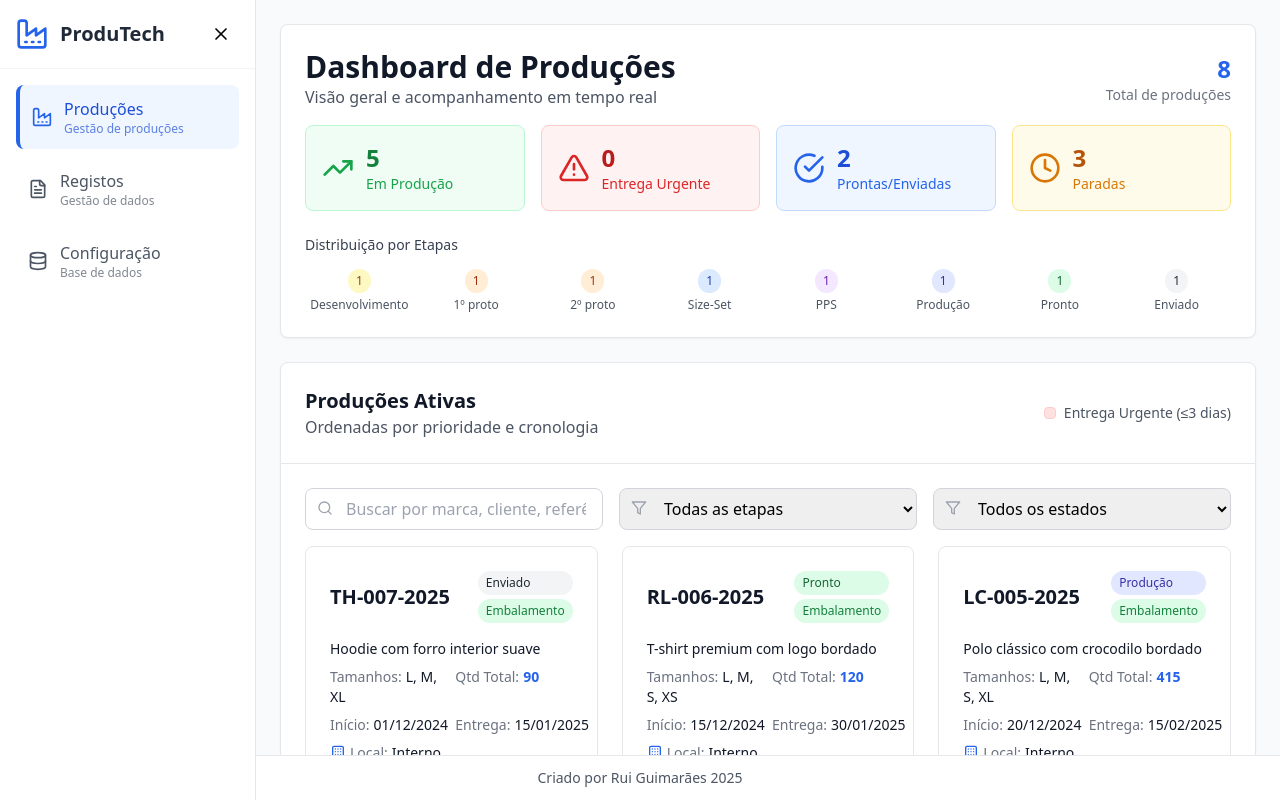
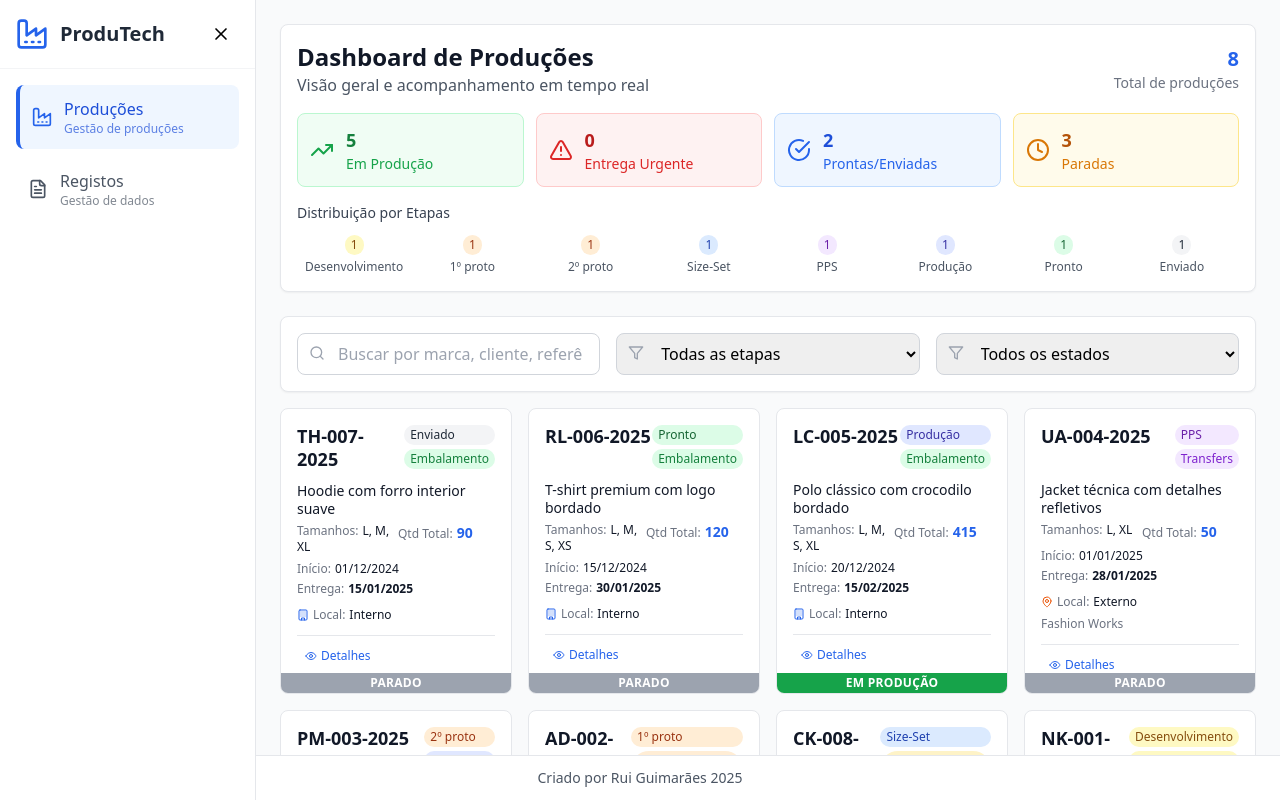
Before and after one commit to meg4m4n/producao, a React (Vite) app: page / in a window 1280 px wide. Shown: the top 800 px of the page. Built offline with nearby package versions, Linux system fonts and the light colour scheme.

Commit message:
Add files via upload

```diff
--- a/src/App.tsx
+++ b/src/App.tsx
@@ -2,7 +2,6 @@ import React, { useState } from 'react';
 import Layout from './components/Layout';
 import Producoes from './pages/Producoes';
 import Registos from './pages/Registos';
-import Config from './pages/Config';
 import { PageType } from './types';
 
 function App() {
@@ -14,8 +13,6 @@ function App() {
         return <Producoes />;
       case 'registos':
         return <Registos />;
-      case 'config':
-        return <Config />;
       default:
         return <Producoes />;
     }
--- a/src/components/ProducoesList.tsx
+++ b/src/components/ProducoesList.tsx
@@ -1,5 +1,5 @@
 import React, { useState, useMemo } from 'react';
-import { Edit, Trash2, Package, Calendar, User, Hash, FileText, Search, Filter, MapPin, Building, Eye } from 'lucide-react';
+import { Edit, Trash2, Package, Search, Filter, MapPin, Building, Eye } from 'lucide-react';
 import { Producao, Etapa, Estado } from '../types';
 import { etapas, estados } from '../data/mockData';
 import ProducaoDetailsModal from './ProducaoDetailsModal';
@@ -94,7 +94,8 @@ const ProducoesList: React.FC<ProducoesListProps> = ({
   return (
     <div className="space-y-4">
       {/* Filtros */}
-      <div className="grid grid-cols-1 md:grid-cols-3 gap-4">
+      <div className="bg-white rounded-lg shadow-sm border border-gray-200 p-4">
+        <div className="grid grid-cols-1 md:grid-cols-3 gap-4">
         {/* Busca */}
         <div className="relative">
           <Search className="absolute left-3 top-3 w-4 h-4 text-gray-400" />
@@ -137,14 +138,15 @@ const ProducoesList: React.FC<ProducoesListProps> = ({
           </select>
         </div>
       </div>
+      </div>
 
       {/* Lista de Produções */}
-      <div className="grid grid-cols-1 lg:grid-cols-2 xl:grid-cols-3 gap-6">
+      <div className="grid grid-cols-1 md:grid-cols-2 lg:grid-cols-3 xl:grid-cols-4 2xl:grid-cols-5 gap-4">
         {producoesFiltradas.map((producao) => (
           <div
             key={producao.id}
             className={`
-              rounded-lg border p-6 hover:shadow-md transition-all duration-200 relative overflow-hidden
+              rounded-lg border p-4 hover:shadow-md transition-all duration-200 relative overflow-hidden
               ${isUrgent(producao.dataEstimadaEntrega)
                 ? 'bg-red-50 border-red-200'
                 : 'bg-white border-gray-200'
@@ -152,85 +154,89 @@ const ProducoesList: React.FC<ProducoesListProps> = ({
             `}
           >
             {/* Título - Apenas Referência Interna */}
-            <div className="flex items-center justify-between mb-4">
-              <h3 className="text-xl font-bold text-gray-900">{producao.referenciaInterna}</h3>
+            <div className="flex items-start justify-between mb-3">
+              <h3 className="text-lg font-bold text-gray-900 leading-tight">{producao.referenciaInterna}</h3>
               <div className="flex flex-col space-y-1">
-                <span className={`inline-flex px-2 py-1 rounded-full text-xs font-medium ${getEtapaColor(producao.etapa)}`}>
+                <span className={`inline-flex px-1.5 py-0.5 rounded-full text-xs font-medium ${getEtapaColor(producao.etapa)}`}>
                   {producao.etapa}
                 </span>
-                <span className={`inline-flex px-2 py-1 rounded-full text-xs font-medium ${getEstadoColor(producao.estado)}`}>
+                <span className={`inline-flex px-1.5 py-0.5 rounded-full text-xs font-medium ${getEstadoColor(producao.estado)}`}>
                   {producao.estado}
                 </span>
               </div>
             </div>
 
             {/* Informações Principais (texto menor) */}
-            <div className="space-y-2 text-sm text-gray-600 mb-4">
-              <p className="font-medium text-gray-900">{producao.descricao}</p>
+            <div className="space-y-1.5 text-xs text-gray-600 mb-3">
+              <p className="font-medium text-gray-900 text-sm leading-tight">{producao.descricao}</p>
 
-              <div className="grid grid-cols-2 gap-2">
+              <div className="grid grid-cols-2 gap-1">
                 <div>
                   <span className="text-gray-500">Tamanhos:</span>
-                  <span className="ml-1 text-gray-900">{getTamanhosResumo(producao)}</span>
+                  <span className="ml-1 text-gray-900 font-medium">{getTamanhosResumo(producao)}</span>
                 </div>
                 <div>
                   <span className="text-gray-500">Qtd Total:</span>
-                  <span className="ml-1 font-bold text-blue-600">{getQuantidadeTotal(producao)}</span>
+                  <span className="ml-1 font-bold text-blue-600 text-sm">{getQuantidadeTotal(producao)}</span>
                 </div>
               </div>
 
-              <div className="grid grid-cols-2 gap-2">
+              <div className="grid grid-cols-1 gap-1">
                 <div>
                   <span className="text-gray-500">Início:</span>
-                  <span className="ml-1 text-gray-900">
+                  <span className="ml-1 text-gray-900 font-medium">
                     {new Date(producao.dataInicio).toLocaleDateString('pt-PT')}
                   </span>
                 </div>
                 <div>
                   <span className="text-gray-500">Entrega:</span>
-                  <span className={`ml-1 ${isUrgent(producao.dataEstimadaEntrega) ? 'text-red-700 font-bold' : 'text-gray-900'}`}>
+                  <span className={`ml-1 font-bold ${isUrgent(producao.dataEstimadaEntrega) ? 'text-red-700' : 'text-gray-900'}`}>
                     {new Date(producao.dataEstimadaEntrega).toLocaleDateString('pt-PT')}
                   </span>
                 </div>
               </div>
 
-              <div className="flex items-center space-x-1">
+              <div className="flex items-center space-x-1 pt-1">
                 {producao.localProducao === 'Interno' ? (
-                  <Building className="w-4 h-4 text-blue-600" />
+                  <Building className="w-3 h-3 text-blue-600" />
                 ) : (
-                  <MapPin className="w-4 h-4 text-orange-600" />
+                  <MapPin className="w-3 h-3 text-orange-600" />
                 )}
                 <span className="text-gray-500">Local:</span>
-                <span className="text-gray-900">
+                <span className="text-gray-900 font-medium">
                   {producao.localProducao}
-                  {producao.empresaExterna && ` - ${producao.empresaExterna}`}
                 </span>
               </div>
+              {producao.empresaExterna && (
+                <div className="text-xs text-gray-500 truncate">
+                  {producao.empresaExterna}
+                </div>
+              )}
             </div>
 
             {/* Actions */}
-            <div className="flex justify-between items-center pt-3 border-t border-gray-200">
+            <div className="flex justify-between items-center pt-2 border-t border-gray-200">
               <button
                 onClick={() => setDetailsModal({ isOpen: true, producao })}
-                className="flex items-center space-x-2 px-3 py-2 text-blue-600 hover:bg-blue-50 rounded-lg transition-colors"
+                className="flex items-center space-x-1 px-2 py-1 text-blue-600 hover:bg-blue-50 rounded transition-colors"
               >
-                <Eye className="w-4 h-4" />
-                <span className="text-sm font-medium">Ver Detalhes</span>
+                <Eye className="w-3 h-3" />
+                <span className="text-xs font-medium">Detalhes</span>
               </button>
 
               {showActions && (
-                <div className="flex space-x-2">
+                <div className="flex space-x-1">
                   <button
                     onClick={() => onEdit?.(producao)}
-                    className="p-2 text-gray-400 hover:text-blue-600 transition-colors"
+                    className="p-1 text-gray-400 hover:text-blue-600 transition-colors"
                   >
-                    <Edit className="w-4 h-4" />
+                    <Edit className="w-3 h-3" />
                   </button>
                   <button
                     onClick={() => onDelete?.(producao.id)}
-                    className="p-2 text-gray-400 hover:text-red-600 transition-colors"
+                    className="p-1 text-gray-400 hover:text-red-600 transition-colors"
                   >
-                    <Trash2 className="w-4 h-4" />
+                    <Trash2 className="w-3 h-3" />
                   </button>
                 </div>
               )}
@@ -238,7 +244,7 @@ const ProducoesList: React.FC<ProducoesListProps> = ({
 
             {/* Status Bar */}
             <div className={`
-              absolute bottom-0 left-0 right-0 py-1 px-4 text-center text-xs font-bold tracking-wide
+              absolute bottom-0 left-0 right-0 py-0.5 px-2 text-center text-xs font-bold tracking-wide
               ${producao.emProducao
                 ? 'bg-green-600 text-white'
                 : 'bg-gray-400 text-white'
@@ -251,8 +257,8 @@ const ProducoesList: React.FC<ProducoesListProps> = ({
       </div>
 
       {producoesFiltradas.length === 0 && (
-        <div className="text-center py-12">
-          <Package className="w-12 h-12 text-gray-400 mx-auto mb-4" />
+        <div className="bg-white rounded-lg shadow-sm border border-gray-200 text-center py-8">
+          <Package className="w-8 h-8 text-gray-400 mx-auto mb-2" />
           <p className="text-gray-500">Nenhuma produção encontrada</p>
         </div>
       )}
--- a/src/components/Sidebar.tsx
+++ b/src/components/Sidebar.tsx
@@ -1,5 +1,5 @@
 import React from 'react';
-import { Factory, FileText, Settings, Menu, X, Database } from 'lucide-react';
+import { Factory, FileText, Menu, X } from 'lucide-react';
 import { PageType } from '../types';
 
 interface SidebarProps {
@@ -22,12 +22,6 @@ const Sidebar: React.FC<SidebarProps> = ({ isOpen, onToggle, currentPage, onPage
       label: 'Registos',
       icon: FileText,
       description: 'Gestão de dados'
-    },
-    {
-      id: 'config' as PageType,
-      label: 'Configuração',
-      icon: Database,
-      description: 'Base de dados'
     },
   ];
 
--- a/src/pages/Producoes.tsx
+++ b/src/pages/Producoes.tsx
@@ -1,5 +1,5 @@
 import React, { useState, useMemo } from 'react';
-import { Calendar, TrendingUp, AlertTriangle, CheckCircle, Clock } from 'lucide-react';
+import { TrendingUp, AlertTriangle, CheckCircle, Clock } from 'lucide-react';
 import { mockProducoes, etapas } from '../data/mockData';
 import { Etapa, Producao } from '../types';
 import ProducoesList from '../components/ProducoesList';
@@ -60,55 +60,55 @@ const Producoes: React.FC = () => {
   return (
     <div className="space-y-6">
       {/* Header */}
-      <div className="bg-white rounded-lg shadow-sm border border-gray-200 p-6">
+      <div className="bg-white rounded-lg shadow-sm border border-gray-200 p-4">
         <div className="flex items-center justify-between mb-4">
           <div>
-            <h1 className="text-3xl font-bold text-gray-900">Dashboard de Produções</h1>
+            <h1 className="text-2xl font-bold text-gray-900">Dashboard de Produções</h1>
             <p className="text-gray-600">Visão geral e acompanhamento em tempo real</p>
           </div>
           <div className="text-right">
-            <div className="text-2xl font-bold text-blue-600">{estatisticas.total}</div>
+            <div className="text-xl font-bold text-blue-600">{estatisticas.total}</div>
             <div className="text-sm text-gray-500">Total de produções</div>
           </div>
         </div>
 
         {/* Estatísticas Principais */}
-        <div className="grid grid-cols-1 md:grid-cols-4 gap-4 mb-6">
-          <div className="bg-green-50 border border-green-200 rounded-lg p-4">
+        <div className="grid grid-cols-2 md:grid-cols-4 gap-3 mb-4">
+          <div className="bg-green-50 border border-green-200 rounded-lg p-3">
             <div className="flex items-center space-x-3">
-              <TrendingUp className="w-8 h-8 text-green-600" />
+              <TrendingUp className="w-6 h-6 text-green-600" />
               <div>
-                <div className="text-2xl font-bold text-green-700">{estatisticas.emProducao}</div>
+                <div className="text-lg font-bold text-green-700">{estatisticas.emProducao}</div>
                 <div className="text-sm text-green-600">Em Produção</div>
               </div>
             </div>
           </div>
 
-          <div className="bg-red-50 border border-red-200 rounded-lg p-4">
+          <div className="bg-red-50 border border-red-200 rounded-lg p-3">
             <div className="flex items-center space-x-3">
-              <AlertTriangle className="w-8 h-8 text-red-600" />
+              <AlertTriangle className="w-6 h-6 text-red-600" />
               <div>
-                <div className="text-2xl font-bold text-red-700">{estatisticas.urgentes}</div>
+                <div className="text-lg font-bold text-red-700">{estatisticas.urgentes}</div>
                 <div className="text-sm text-red-600">Entrega Urgente</div>
               </div>
             </div>
           </div>
 
-          <div className="bg-blue-50 border border-blue-200 rounded-lg p-4">
+          <div className="bg-blue-50 border border-blue-200 rounded-lg p-3">
             <div className="flex items-center space-x-3">
-              <CheckCircle className="w-8 h-8 text-blue-600" />
+              <CheckCircle className="w-6 h-6 text-blue-600" />
               <div>
-                <div className="text-2xl font-bold text-blue-700">{estatisticas.prontas}</div>
+                <div className="text-lg font-bold text-blue-700">{estatisticas.prontas}</div>
                 <div className="text-sm text-blue-600">Prontas/Enviadas</div>
               </div>
             </div>
           </div>
 
-          <div className="bg-amber-50 border border-amber-200 rounded-lg p-4">
+          <div className="bg-amber-50 border border-amber-200 rounded-lg p-3">
             <div className="flex items-center space-x-3">
-              <Clock className="w-8 h-8 text-amber-600" />
+              <Clock className="w-6 h-6 text-amber-600" />
               <div>
-                <div className="text-2xl font-bold text-amber-700">{estatisticas.total - estatisticas.emProducao}</div>
+                <div className="text-lg font-bold text-amber-700">{estatisticas.total - estatisticas.emProducao}</div>
                 <div className="text-sm text-amber-600">Paradas</div>
               </div>
             </div>
@@ -117,11 +117,11 @@ const Producoes: React.FC = () => {
 
         {/* Estatísticas por Etapa (Compactas) */}
         <div>
-          <h3 className="text-sm font-medium text-gray-700 mb-3">Distribuição por Etapas</h3>
-          <div className="grid grid-cols-4 md:grid-cols-8 gap-2">
+          <h3 className="text-sm font-medium text-gray-700 mb-2">Distribuição por Etapas</h3>
+          <div className="grid grid-cols-4 md:grid-cols-8 gap-1">
             {etapas.map(etapa => (
               <div key={etapa} className="text-center">
-                <div className={`inline-flex px-2 py-1 rounded-full text-xs font-medium ${getEtapaColor(etapa)} mb-1`}>
+                <div className={`inline-flex px-1.5 py-0.5 rounded-full text-xs font-medium ${getEtapaColor(etapa)} mb-1`}>
                   {estatisticas.porEtapa[etapa]}
                 </div>
                 <div className="text-xs text-gray-600 truncate">{etapa}</div>
@@ -132,26 +132,7 @@ const Producoes: React.FC = () => {
       </div>
 
       {/* Lista de Produções */}
-      <div className="bg-white rounded-lg shadow-sm border border-gray-200 overflow-hidden">
-        <div className="p-6 border-b border-gray-200">
-          <div className="flex items-center justify-between">
-            <div>
-              <h2 className="text-xl font-semibold text-gray-900">Produções Ativas</h2>
-              <p className="text-gray-600">Ordenadas por prioridade e cronologia</p>
-            </div>
-            <div className="flex items-center space-x-4 text-sm">
-              <div className="flex items-center space-x-2">
-                <div className="w-3 h-3 bg-red-100 border border-red-200 rounded"></div>
-                <span className="text-gray-600">Entrega Urgente (≤3 dias)</span>
-              </div>
-            </div>
-          </div>
-        </div>
-
-        <div className="p-6">
-          <ProducoesList producoes={producoesOrdenadas} />
-        </div>
-      </div>
+      <ProducoesList producoes={producoesOrdenadas} />
     </div>
   );
 };
--- a/src/types/index.ts
+++ b/src/types/index.ts
@@ -1,4 +1,4 @@
-export type PageType = 'producoes' | 'registos' | 'config';
+export type PageType = 'producoes' | 'registos';
 
 export type Etapa =
   | 'Desenvolvimento'
```
Also changed, not shown: src/components/ProducaoForm.tsx (+106 -14 lines).
